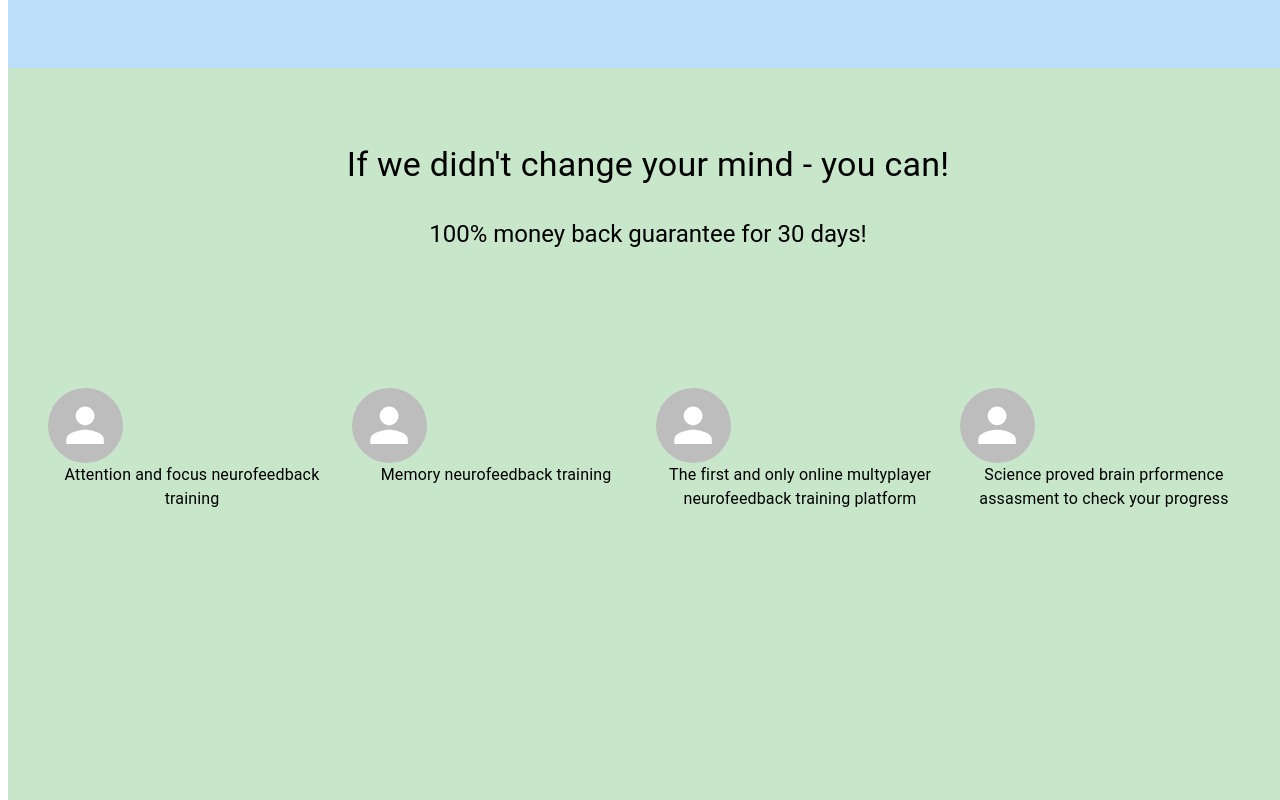
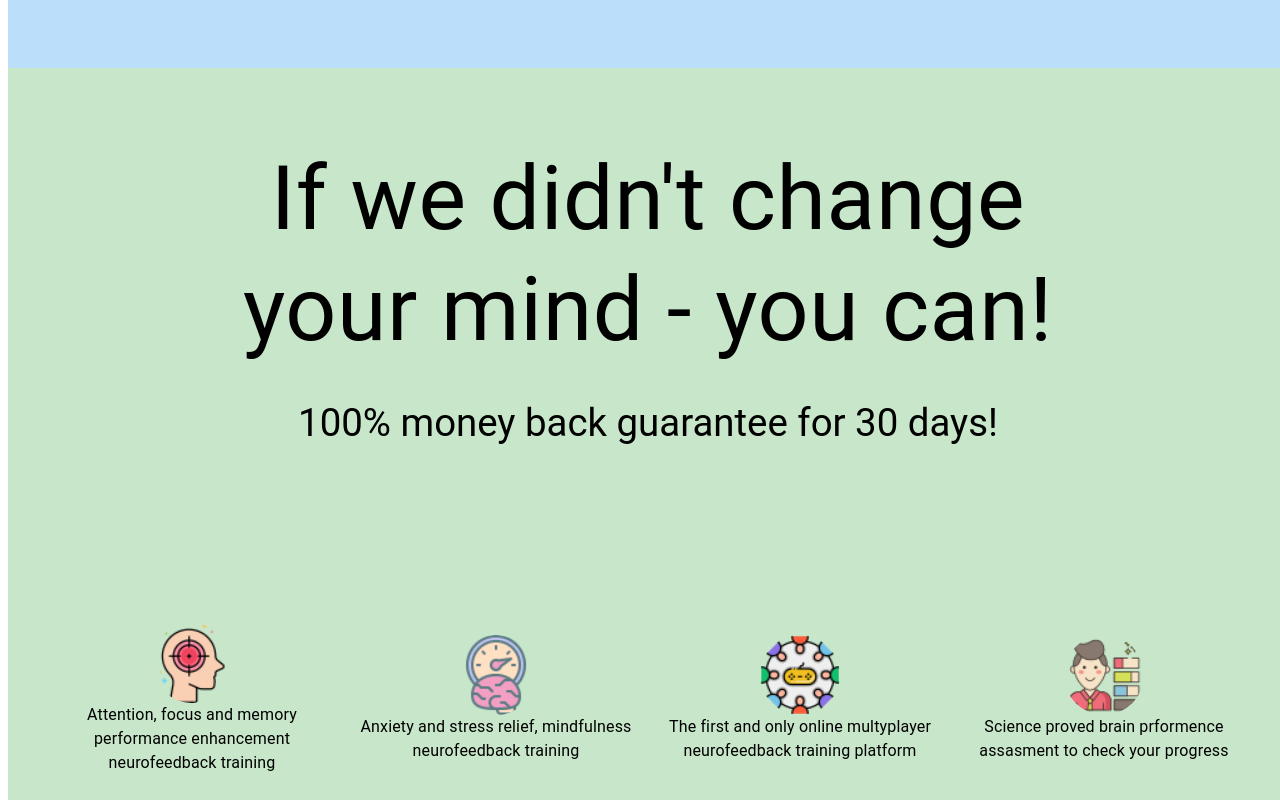
Before and after one commit to MNPCMW6444/neurobica-sites-landingpage, a React (Create React App) app: page / in a window 1280 px wide. Shown: the part 1600-2400 px from the top of the page. Built offline with nearby package versions, Linux system fonts and the light colour scheme; no server answers.

Commit message:
features

```diff
--- a/src/Features.tsx
+++ b/src/Features.tsx
@@ -1,11 +1,25 @@
-import Grid from "@mui/material/Grid";
-import Box from "@mui/material/Box";
-import Typography from "@mui/material/Typography";
-import { Avatar } from "@mui/material";
+import * as React from 'react';
+import { styled } from '@mui/material/styles';
+import Grid from '@mui/material/Grid';
+import Paper from '@mui/material/Paper';
+import Box from '@mui/material/Box';
+import Typography from '@mui/material/Typography';
+import { Avatar } from '@mui/material';
+import memory from "./memory.png"
+import attention from "./attention2.png"
+import multiplayer from "./multiplayer.png"
+import performance from ".//performance.png"
+const Item = styled(Paper)(({ theme }) => ({
+    backgroundColor: theme.palette.mode === 'dark' ? '#1A2027' : '#fff',
+    ...theme.typography.body2,
+    padding: theme.spacing(1),
+    textAlign: 'center',
+    color: theme.palette.text.secondary,
+}));
 
 export default function RowAndColumnSpacing() {
     return (
-    <Box sx={{ width: "100%" }}>
+        <Box sx={{ width: '100%' }}>
             <Grid
                 container
                 width="100vw"
@@ -16,59 +30,70 @@ export default function RowAndColumnSpacing() {
                 direction="column"
             >
                 <Grid item xs={12} md={12} lg={12}>
-          <Typography
-            align="center"
-            sx={{ padding: "2vh", maxWidth: "70vW" }}
-            variant="h4"
-          >
+                    <Typography align="center" sx={{ padding: "2vh", maxWidth: "70vW", fontSize: "7vw" }} variant="h4">
                         If we didn't change your mind - you can!
                     </Typography>
                 </Grid>
                 <Grid item xs={12} md={12} lg={12} height="100vhs">
-          <Typography align="center" variant="h5">
+                    <Typography sx={{ fontSize: "3vw" }} align="center" variant="h5" >
                         100% money back guarantee for 30 days!
                     </Typography>
                     <br></br>
                 </Grid>
             </Grid>
 
-      <Grid
-        container
-        justifyContent="center"
+            <Grid container justifyContent="center"
                 height="60vh"
                 width="100vw"
                 alignItems="center"
-        direction="row"
-        sx={{ padding: "5vh" }}
-        rowSpacing={{ xs: 1, sm: 2, md: 2 }}
-        columnSpacing={{ xs: 3, sm: 2, md: 2 }}
-      >
-        <Grid item xs={6} width="35vh" height="30vh" md={3}>
-          <Avatar sx={{ width: 75, height: 75 }}></Avatar>
-          <Typography align="center">
-            {" "}
-            Attention and focus neurofeedback training
-          </Typography>
+                direction="row" sx={{ padding: "5vh" }} rowSpacing={{ xs: 1, sm: 2, md: 2 }} columnSpacing={{ xs: 3, sm: 2, md: 2 }}>
+                <Grid item container xs={6} width="35vh" height="30vh" md={3} sx={{ maxWidth: "40vw" }} alignItems="center" justifyContent="center" direction="column">
+                    <Grid item>
+                        <Avatar alt="attention" src={attention} sx={{ width: "10vh", height: "10vh" }}></Avatar>
                     </Grid>
-        <Grid item xs={6} width="35vh" height="30vh" md={3}>
-          <Avatar sx={{ width: 75, height: 75 }}></Avatar>
-          <Typography align="center"> Memory neurofeedback training</Typography>
+                    <Grid item>
+
+                        <Typography sx={{ fontSize: "2vh" }} align='center'> Attention, focus and memory performance enhancement neurofeedback training</Typography>
                     </Grid>
-        <Grid item width="35vh" height="30vh" xs={6} md={3}>
-          <Avatar sx={{ width: 75, height: 75 }}></Avatar>
-          <Typography align="center">
-            The first and only online multyplayer neurofeedback training
-            platform
-          </Typography>
+
                 </Grid>
-        <Grid item width="35vh" height="30vh" xs={6} md={3}>
-          <Avatar sx={{ width: 75, height: 75 }}></Avatar>
-          <Typography align="center">
-            {" "}
-            Science proved brain prformence assasment to check your progress
-          </Typography>
+                <Grid item container xs={6} width="35vh" height="30vh" md={3} alignItems="center" justifyContent="center" sx={{ maxWidth: "40vw" }} direction="column" >
+                    <Grid item>
+                        <Avatar alt="memory"
+                            src={memory}
+                            sx={{ width: "10vh", height: "10vh" }}></Avatar>
+                    </Grid>
+                    <Grid item >
+
+                        <Typography sx={{ fontSize: "2vh" }} align='center'> Anxiety and stress relief, mindfulness neurofeedback training</Typography>
                     </Grid>
                 </Grid>
-    </Box>
+
+                <Grid item container width="35vh" height="30vh" xs={6} md={3} justifyContent="center" alignItems="center" direction="column">
+                    <Grid item>
+                        <Avatar src={multiplayer}
+                            sx={{ width: "10vh", height: "10vh" }}></Avatar>
+                    </Grid>
+                    <Grid item>
+
+                        <Typography sx={{ fontSize: "2vh" }} align='center'>The first and only online multyplayer neurofeedback training platform</Typography>
+                    </Grid>
+                </Grid>
+
+                <Grid item container width="35vh" height="30vh" xs={6} md={3} alignItems="center" justifyContent="center" direction="column">
+                    <Grid item>
+                        <Avatar src={performance} alt="performance"
+                            sx={{ width: "10vh", height: "10vh" }}></Avatar>
+                    </Grid>
+                    <Grid item>
+
+                        <Typography sx={{ fontSize: "2vh" }} align='center'>  Science proved brain prformence assasment to check your progress</Typography>
+                    </Grid>
+                </Grid>
+
+
+            </Grid>
+
+        </Box >
     );
 }
```
Also changed, not shown: src/Nft.tsx (added). Lines whose indentation alone changed are shown as unchanged.
